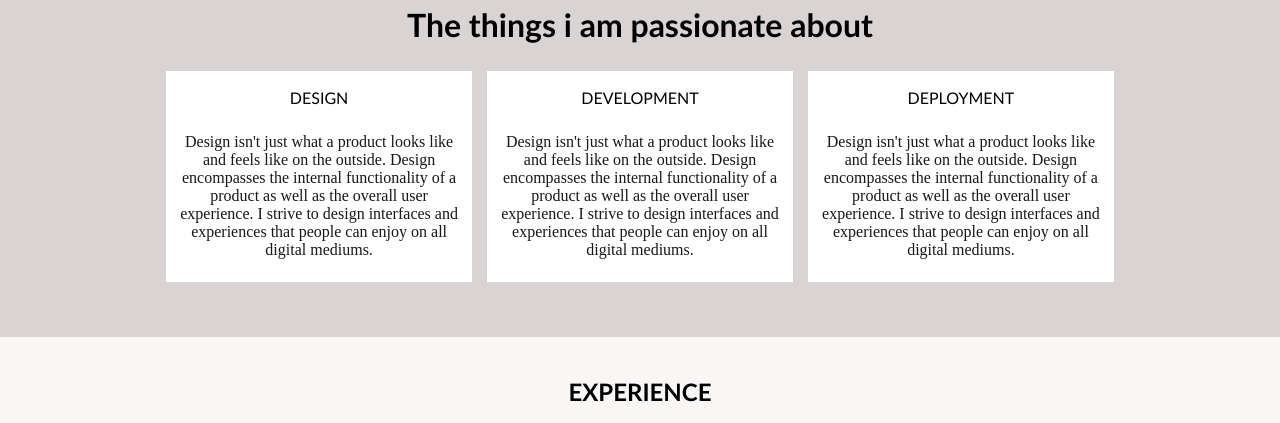
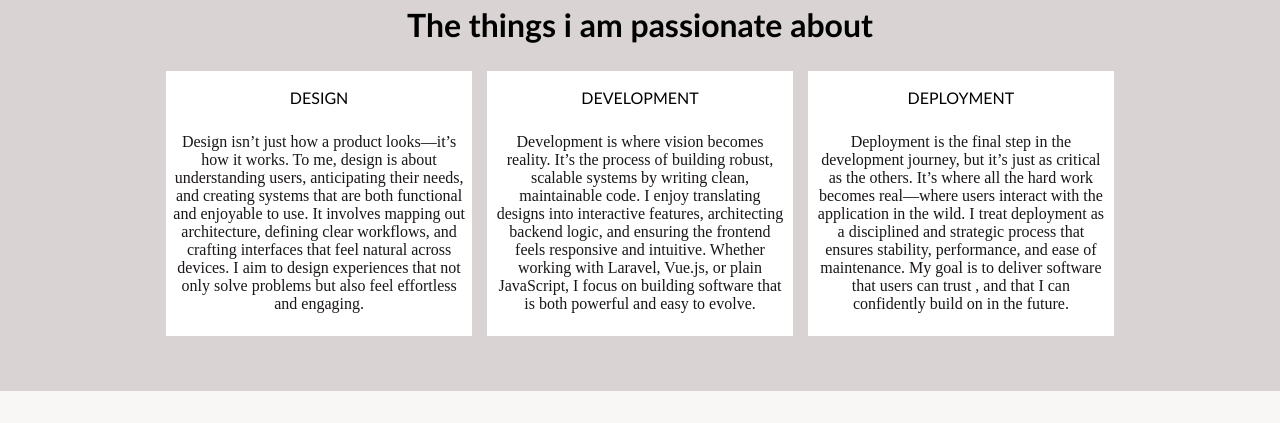
Before and after one commit to idahosanosa/idahosanosa.github.io, a plain HTML site: page index.html in a window 1280 px wide. Shown: the part 1020-1443 px from the top of the page. Drawn offline with nearby package versions, Linux system fonts and the light colour scheme; files whose address does not match are found by name.

Commit message:
passion text updated

```diff
--- a/index.html
+++ b/index.html
@@ -69,15 +69,31 @@
             <div class="passion-list-container">
                 <div class="passion-list">
                     <div class="passion-title">DESIGN</div>
-                    <p>Design isn't just what a product looks like and feels like on the outside. Design encompasses the internal functionality of a product as well as the overall user experience. I strive to design interfaces and experiences that people can enjoy on all digital mediums.</p>
+                    <p>
+                        Design isn’t just how a product looks—it’s how it works. To me, design is about understanding users, anticipating their needs, and
+                        creating systems that are both functional and enjoyable to use. It involves mapping out architecture, defining clear workflows, and
+                        crafting interfaces that feel natural across devices. I aim to design experiences that not only solve problems but also feel
+                        effortless and engaging.
+                    </p>
                 </div>
                 <div class="passion-list">
                     <div class="passion-title">DEVELOPMENT</div>
-                    <p>Design isn't just what a product looks like and feels like on the outside. Design encompasses the internal functionality of a product as well as the overall user experience. I strive to design interfaces and experiences that people can enjoy on all digital mediums.</p>
+                    <p>
+                        Development is where vision becomes reality. It’s the process of building robust, scalable systems by writing clean, maintainable
+                         code. I enjoy translating designs into interactive features, architecting backend logic, and ensuring the frontend feels
+                         responsive and intuitive. Whether working with Laravel, Vue.js, or plain JavaScript, I focus on building software that is both
+                         powerful and easy to evolve.
+                    </p>
                 </div>
                 <div class="passion-list">
                     <div class="passion-title">DEPLOYMENT</div>
-                    <p>Design isn't just what a product looks like and feels like on the outside. Design encompasses the internal functionality of a product as well as the overall user experience. I strive to design interfaces and experiences that people can enjoy on all digital mediums.</p>
+                    <p>
+                        Deployment is the final step in the development journey, but it’s just as critical as the others. It’s where all the hard work
+                        becomes real—where users interact with the application in the wild. I treat deployment as a disciplined and strategic process that
+                        ensures stability, performance, and ease of maintenance. My goal is to deliver software that users can trust
+                        , and that I can confidently build on in the future.
+
+                    </p>
                 </div>
             </div>
         </div>
```
Also changed, not shown: images/me.jpeg.
